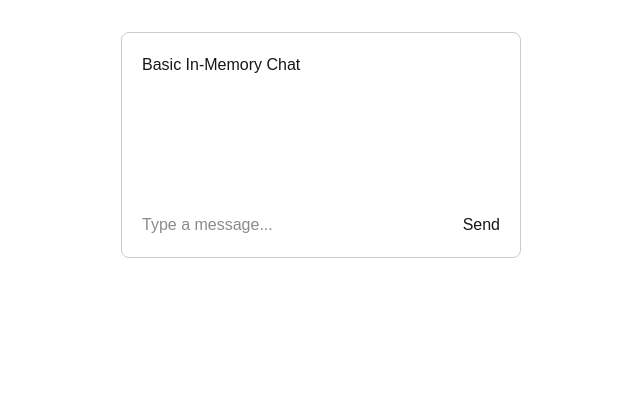
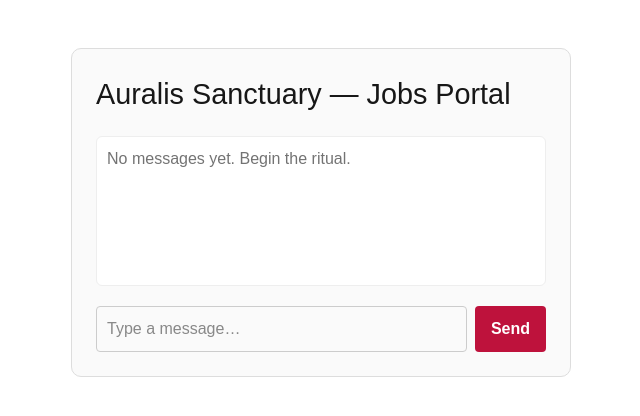
Before and after one commit to Shellzonit/auralis-sanctuary-, a Next.js app: page /jobs in a window 1280 px wide. Shown: the top 416 px of the page, without its empty margins (319-959 px from the left). Built offline with nearby package versions, Linux system fonts and the light colour scheme.

Commit message:
fix: update jobs page with latest changes

```diff
--- a/app/jobs/page.tsx
+++ b/app/jobs/page.tsx
@@ -1,13 +1,15 @@
 "use client";
-import { useState, FormEvent } from "react";
+
+import { useState } from "react";
 
 export default function JobsPage() {
   const [messages, setMessages] = useState<{ text: string }[]>([]);
   const [input, setInput] = useState("");
 
-  function sendMessage(e: FormEvent) {
+  function sendMessage(e: React.FormEvent) {
     e.preventDefault();
     if (!input.trim()) return;
+
     setMessages([...messages, { text: input }]);
     setInput("");
   }
@@ -15,22 +17,39 @@ export default function JobsPage() {
   return (
     <div
       style={{
-        maxWidth: 400,
-        margin: "2rem auto",
-        padding: 20,
-        border: "1px solid #ccc",
-        borderRadius: 8,
+        maxWidth: 500,
+        margin: "3rem auto",
+        padding: 24,
+        border: "1px solid #ddd",
+        borderRadius: 10,
+        background: "#fafafa",
       }}
     >
-      <h1>Basic In‑Memory Chat</h1>
-      <div style={{ minHeight: 120, marginBottom: 16 }}>
+      <h1 style={{ fontSize: "1.8rem", marginBottom: 20 }}>
+        Auralis Sanctuary — Jobs Portal
+      </h1>
+
+      <div
+        style={{
+          minHeight: 150,
+          marginBottom: 20,
+          padding: 10,
+          background: "#fff",
+          borderRadius: 6,
+          border: "1px solid #eee",
+        }}
+      >
+        {messages.length === 0 && (
+          <p style={{ opacity: 0.6 }}>No messages yet. Begin the ritual.</p>
+        )}
+
         {messages.map((m, i) => (
           <div
             key={i}
             style={{
-              padding: 4,
-              background: "#f9f9f9",
-              margin: "4px 0",
+              padding: 6,
+              background: "#f3f3f3",
+              margin: "6px 0",
               borderRadius: 4,
             }}
           >
@@ -38,14 +57,32 @@ export default function JobsPage() {
           </div>
         ))}
       </div>
+
       <form onSubmit={sendMessage} style={{ display: "flex", gap: 8 }}>
         <input
           value={input}
           onChange={(e) => setInput(e.target.value)}
-          placeholder="Type a message..."
-          style={{ flex: 1 }}
+          placeholder="Type a message…"
+          style={{
+            flex: 1,
+            padding: 10,
+            borderRadius: 4,
+            border: "1px solid #ccc",
+          }}
         />
-        <button type="submit">Send</button>
+        <button
+          type="submit"
+          style={{
+            padding: "10px 16px",
+            borderRadius: 4,
+            background: "#be123c",
+            color: "#fff",
+            fontWeight: 600,
+            border: "none",
+          }}
+        >
+          Send
+        </button>
       </form>
     </div>
   );
```
